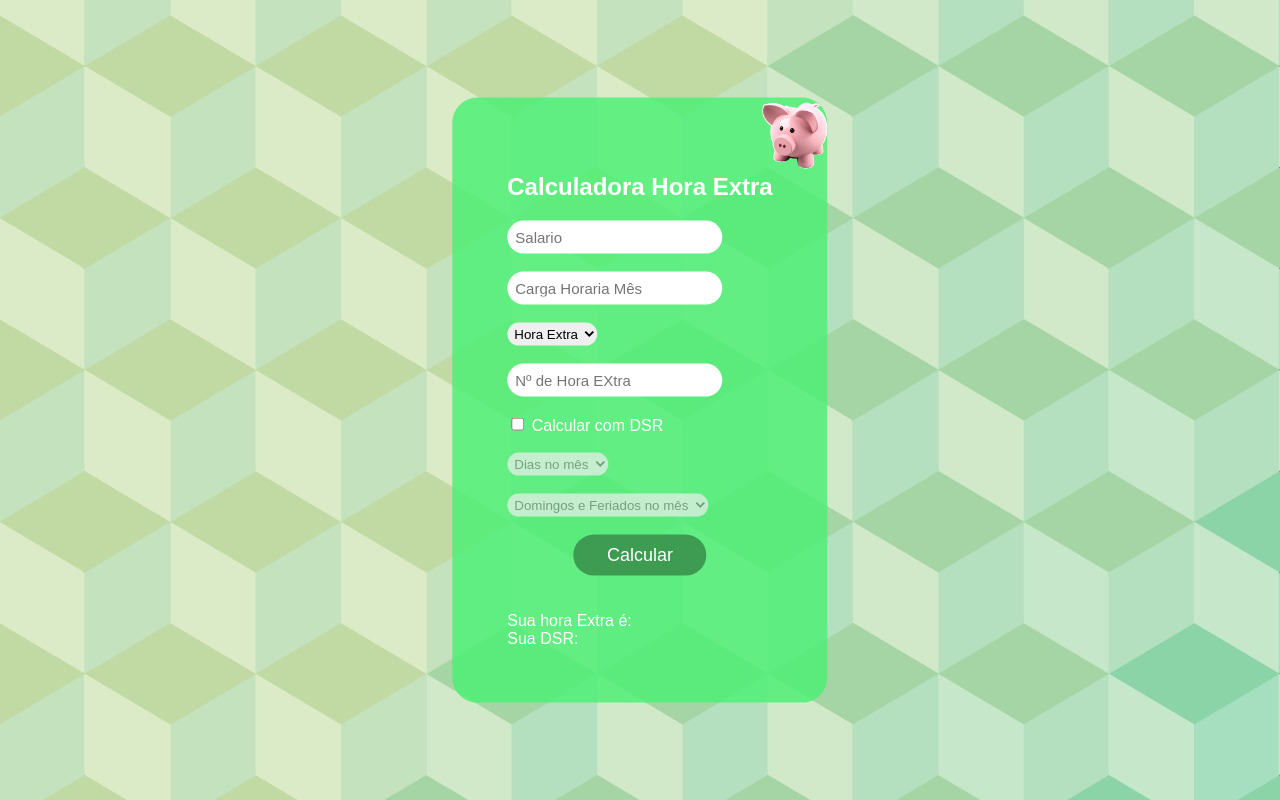
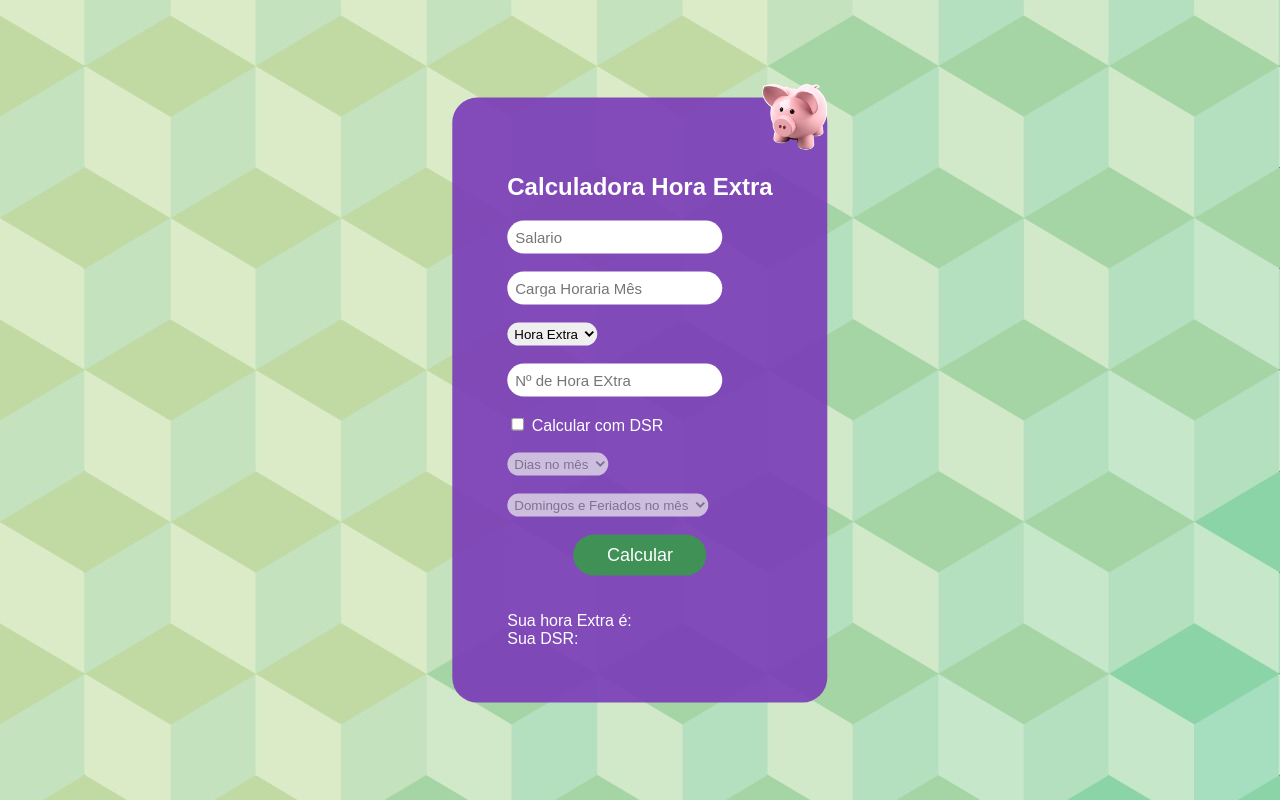
Before and after one commit to vsales85/Calculadora, a plain HTML site: page index.html in a window 1280 px wide. Drawn offline with Linux system fonts and the light colour scheme.

Commit message:
Update style.css

```diff
--- a/style.css
+++ b/style.css
@@ -5,7 +5,7 @@ body {
 }
 
 .menu {
-    background-color: rgba(77, 240, 118, 0.836);
+    background-color: rgba(123, 58, 184, 0.9);
     position: absolute;
     top: 50%;
     left: 50%;
@@ -63,7 +63,7 @@ img
     position: absolute;
     top: 50%;
     left: 50%;
-    transform: translate(180%, -428%);
+    transform: translate(180%, -455%);
     max-height:70px;
 
 }
```
